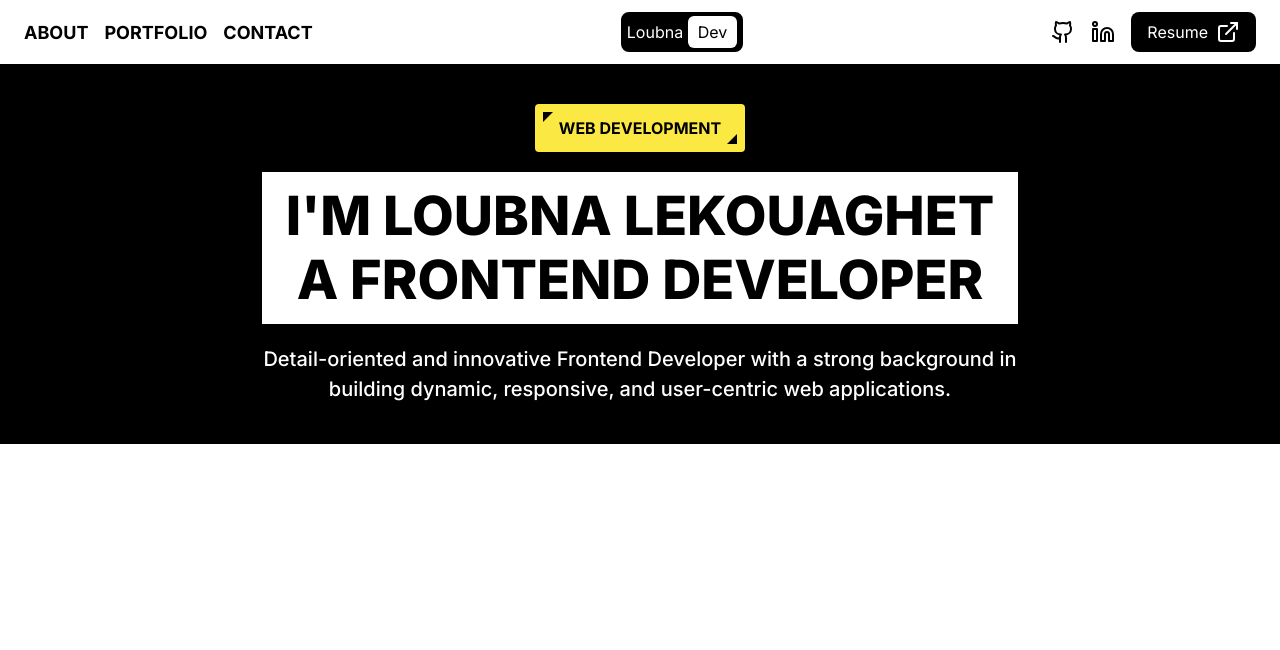
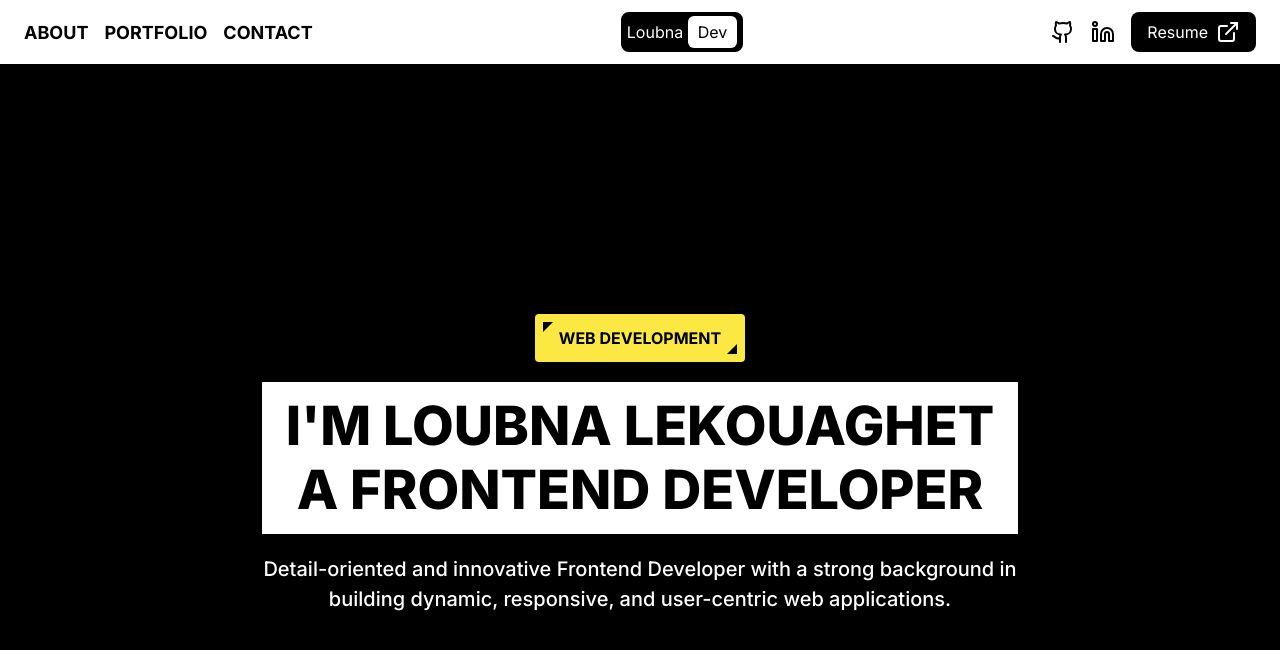
Before and after one commit to loubna213/portfolio, a Next.js app: page / in a window 1280 px wide. Shown: the top 650 px of the page. Built offline with nearby package versions, Linux system fonts and the light colour scheme.

Commit message:
fix the black countainer height

```diff
--- a/app/contact/page.tsx
+++ b/app/contact/page.tsx
@@ -47,7 +47,7 @@ const ContactForm = () => {
         >
           Send Message
         </button>
-         </form>
+      </form>
     </>
   );
 };
--- a/app/globals.css
+++ b/app/globals.css
@@ -51,7 +51,7 @@
   }
 
   .black_container {
-    @apply w-full bg-black min-h-full pattern flex justify-center items-center flex-col py-10 px-6 max-md:h-screen;
+    @apply w-full bg-black min-h-screen pattern flex justify-center items-center flex-col py-10 px-6 max-md:h-screen;
   }
 
   .section-heading {
```
